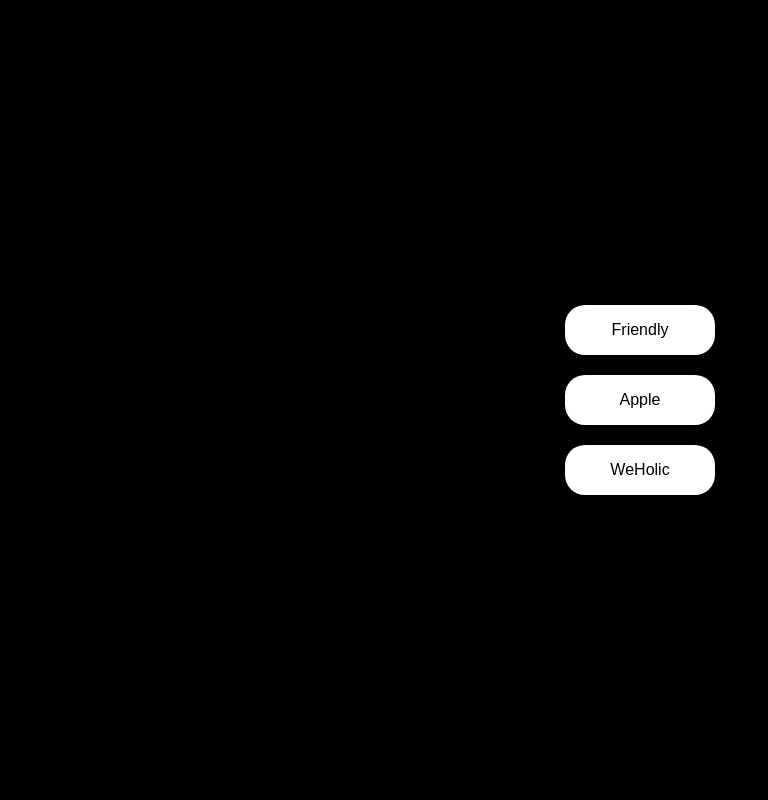
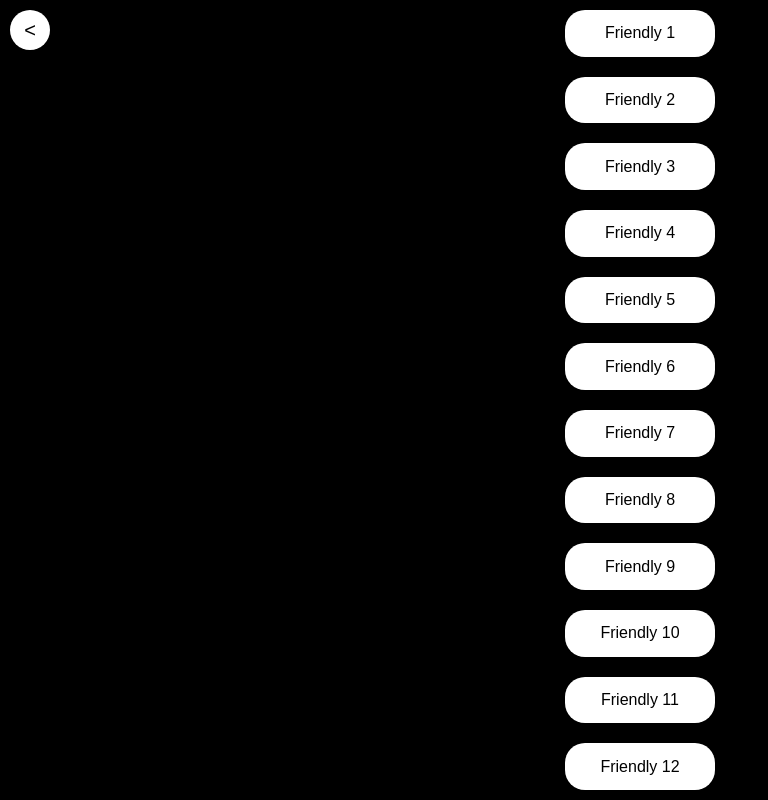
Before and after one commit to JisungEda55/color, a plain HTML site: page index.html in a window 1280 px wide. Both pictures are taken after a click on the button "Friendly". Shown: the whole page, without its empty margins (0-768 px from the left). Drawn offline with Linux system fonts and the light colour scheme.

Commit message:
Update index.html

```diff
--- a/index.html
+++ b/index.html
@@ -3,7 +3,7 @@
 <head>
 <meta charset="UTF-8">
 <meta name="viewport" content="width=device-width, initial-scale=1.0">
-<title>페이지 제목</title>
+<title>PICOR</title>
 <style>
   /* CSS 스타일 */
   body {
@@ -15,6 +15,7 @@
     padding: 0;
   }
   .button-container {
+    position: relative; /* 버튼 컨테이너를 relative로 설정하여 내부 요소의 absolute 위치 설정 기준으로 사용 */
     display: flex;
     flex-direction: column; /* 버튼을 세로로 배열 */
     justify-content: center;
@@ -48,16 +49,55 @@
     --y: var(--move-hover);
     --shadow: var(--shadow-hover);
   }
+  .back-button {
+    position: absolute; /* 좌측 상단에 위치시킬 버튼을 absolute로 설정 */
+    top: 10px; /* 상단 여백 조정 */
+    left: 10px; /* 좌측 여백 조정 */
+    width: 40px; /* 버튼 크기 조정 */
+    height: 40px; /* 버튼 크기 조정 */
+    border-radius: 50%; /* 버튼을 원형으로 설정 */
+    background-color: #fff; /* 배경색을 흰색으로 설정 */
+    color: #000; /* 텍스트 색상을 검정색으로 설정 */
+    border: none;
+    cursor: pointer;
+    font-size: 20px; /* 텍스트 크기 조정 */
+  }
 </style>
 </head>
 <body>
 
 <!-- HTML 요소 -->
 <div class="button-container">
-  <button class="button">Friendly</button>
-  <button class="button">Apple</button>
-  <button class="button">WeHolic</button>
+  <button class="button" onclick="showButtons('Friendly')">Friendly</button>
+  <button class="button" onclick="showButtons('Apple')">Apple</button>
+  <button class="button" onclick="showButtons('WeHolic')">WeHolic</button>
 </div>
+
+<script>
+var originalScreen = document.querySelector('.button-container').innerHTML;
+
+function showButtons(label) {
+  var container = document.querySelector('.button-container');
+  container.innerHTML = ''; // 기존 버튼 제거
+
+  // 새로운 버튼 추가
+  for (var i = 1; i <= 12; i++) {
+    var button = document.createElement('button');
+    button.className = 'button';
+    button.textContent = label + ' ' + i;
+    container.appendChild(button);
+  }
+
+  // 이전 화면으로 돌아가는 버튼 추가
+  var backButton = document.createElement('button');
+  backButton.className = 'back-button'; // 클래스 변경
+  backButton.textContent = '<'; // 텍스트 변경
+  backButton.onclick = function() {
+    container.innerHTML = originalScreen;
+  };
+  container.appendChild(backButton);
+}
+</script>
 
 </body>
 </html>
```
